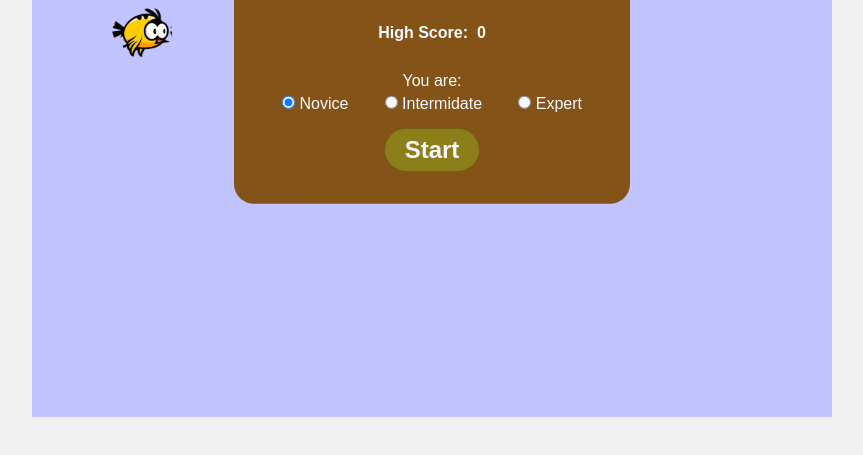
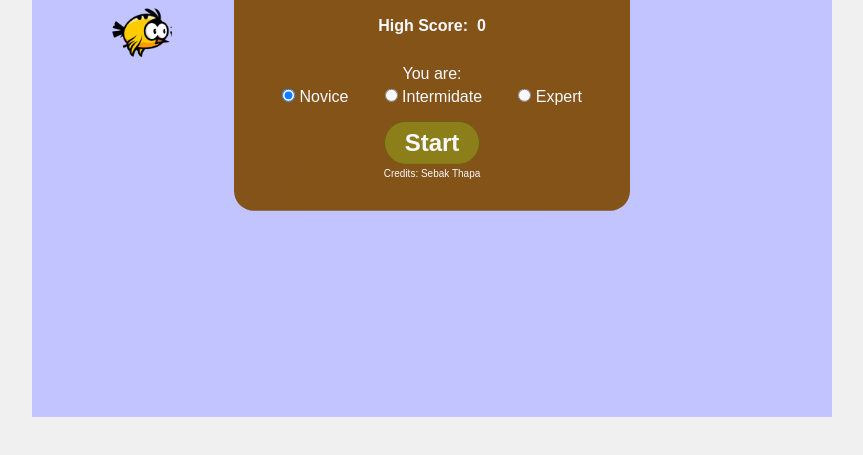
Before and after one commit to sebakthapa/Flappy-bird, a plain HTML site: page index.html in a window 1280 px wide. Shown: the part 343-798 px from the top of the page, without its empty margins (208-1071 px from the left). Drawn offline with Linux system fonts and the light colour scheme.

Commit message:
Update index.html

```diff
--- a/index.html
+++ b/index.html
@@ -25,6 +25,7 @@
 				<label for="expert"><input type="radio" name="skill" id="expert"> Expert </label>
 				</div>
 				<button class="button">Start</button>
+			<p style="margin-top:3px; font-size:10px;">Credits: Sebak Thapa </p>
 		</div>
 
 		<div class="start-timer">
```
